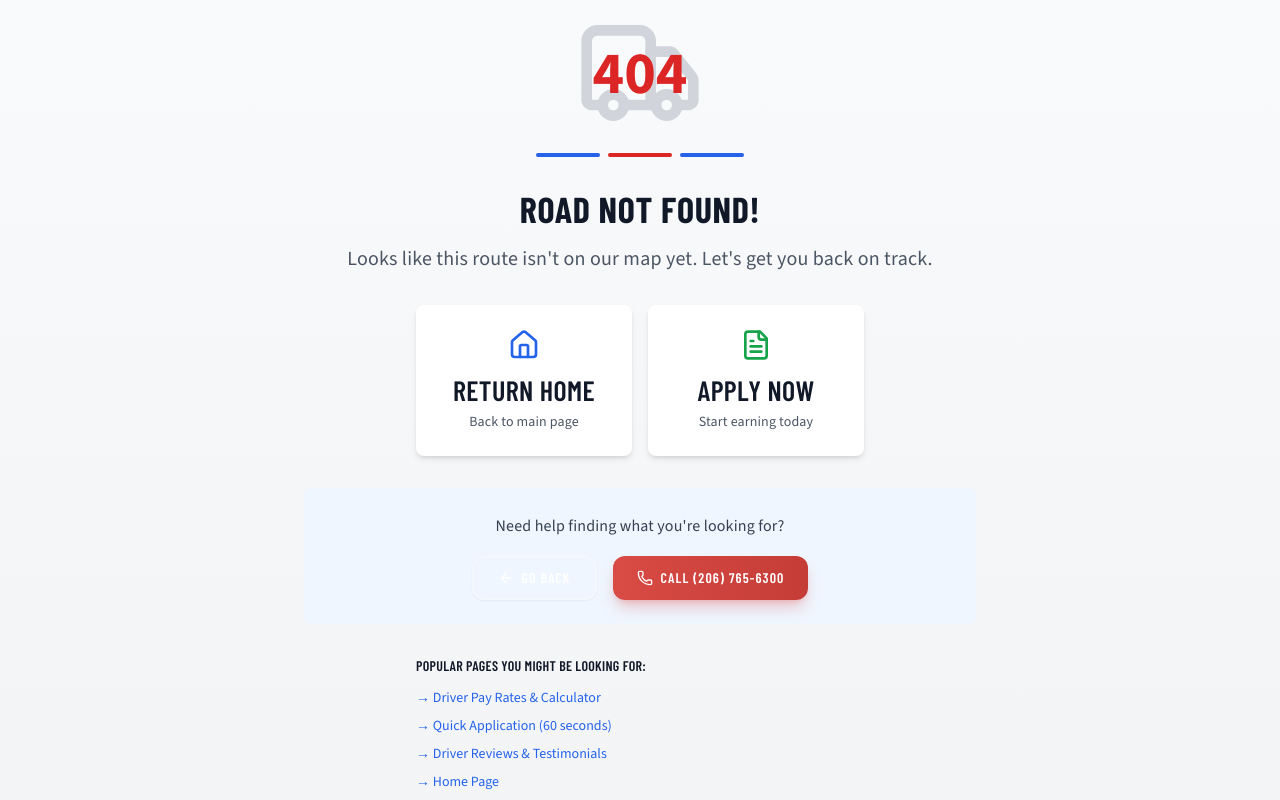
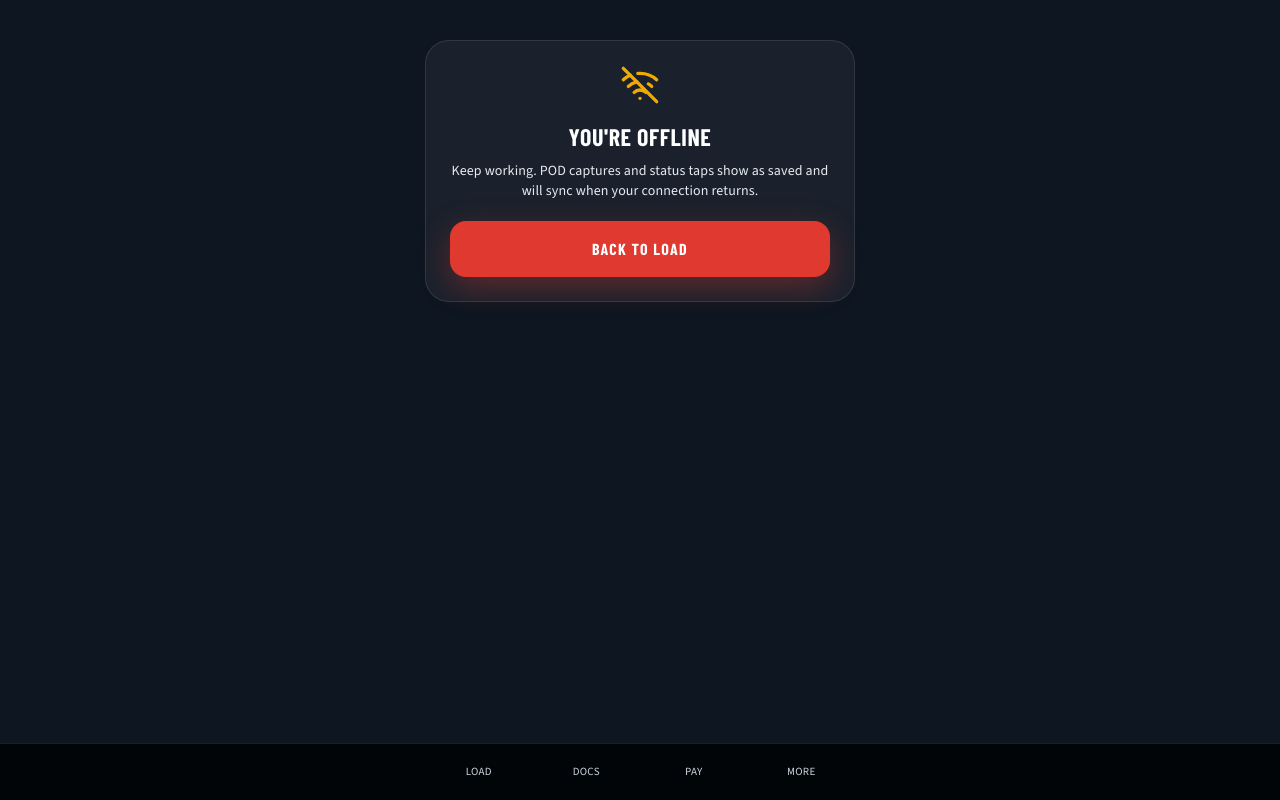
Before and after one commit to ranvir01/thind-transport-website, a Next.js app: page /hub/driver/offline in a window 1280 px wide. Before the commit this address had no page. Built offline with nearby package versions, Linux system fonts and the light colour scheme; a web font is replaced by a local one.

Commit message:
Add driver PWA offline page
Co-authored-by: ranvir01 <ranvir01@users.noreply.github.com>

```diff
--- a/scripts/e2e-sweep.mjs
+++ b/scripts/e2e-sweep.mjs
@@ -31,6 +31,7 @@ const publicPaths = [
   "/hub/driver/documents",
   "/hub/driver/pay",
   "/hub/driver/more",
+  "/hub/driver/offline",
   "/track/sandbox",
   "/hub.webmanifest",
   "/hub-sw.js",
--- /dev/null
+++ b/src/app/hub/driver/offline/page.tsx
@@ -0,0 +1,28 @@
+import Link from "next/link"
+import { WifiOff } from "lucide-react"
+import { DriverBottomTabs } from "@/components/hub/DriverBottomTabs"
+
+export default function DriverOfflinePage() {
+  return (
+    <main className="min-h-screen bg-navy px-4 pb-28 pt-10 text-white">
+      <div className="mx-auto max-w-[430px]">
+        <div className="rounded-3xl border border-white/10 bg-white/5 p-6 text-center">
+          <WifiOff className="mx-auto h-10 w-10 text-gold" />
+          <h1 className="mt-4 font-display text-2xl font-extrabold uppercase tracking-wide text-white">
+            You&apos;re offline
+          </h1>
+          <p className="mt-2 text-sm text-steel-100">
+            Keep working. POD captures and status taps show as saved and will sync when your connection returns.
+          </p>
+          <Link
+            href="/hub/driver"
+            className="mt-5 inline-flex min-h-[56px] w-full items-center justify-center rounded-2xl bg-orange px-5 font-display text-base font-bold uppercase tracking-[0.08em] text-white shadow-cta"
+          >
+            Back to load
+          </Link>
+        </div>
+      </div>
+      <DriverBottomTabs />
+    </main>
+  )
+}
```
Also changed, not shown: public/hub-sw.js (+6 -1 lines).
